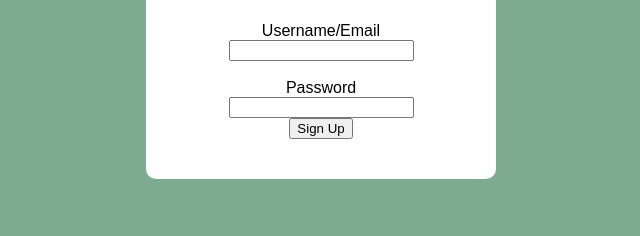
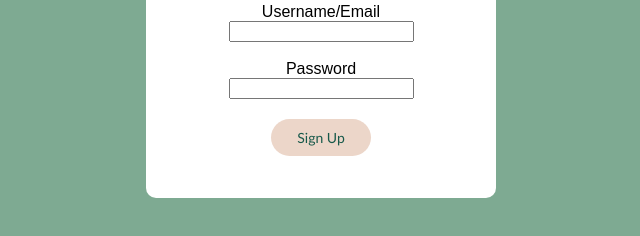
Before and after one commit to FajarAbdilah12/Tugas_PWB, a plain HTML site: page login.html in a window 1280 px wide. Shown: the part 260-496 px from the top of the page, without its empty margins (319-959 px from the left). Drawn offline with Linux system fonts and the light colour scheme.

Commit message:
Update login.html

```diff
--- a/login.html
+++ b/login.html
@@ -1,11 +1,24 @@
 <!DOCTYPE html>
 <html lang="en">
+
 <head>
   <meta charset="UTF-8">
   <meta name="viewport" content="width=device-width, initial-scale=1.0">
   <link rel="stylesheet" href="style.css">
   <title>Document</title>
 </head>
+<style>
+  button {
+    background-color: #aac8a7;
+    color: black;
+    font-size: 14px;
+    padding: 5px 5px;
+    border-radius: 5px;
+    width: 100px;
+    margin: 2px;
+    text-align: center;
+</style>
+
 <body>
   <form action="welcome.html" method="post">
     <div class="login">
@@ -16,8 +29,12 @@
       <br>
       <div><label for="password" id="pass">Password</label></div>
       <div><input type="password" id="password" required></div>
-        <div><button href="welcome.html">Sign Up</button></div>
+      <br>
+      <a href="welcome.html"><button
+          style="padding: 10px 15px; border-radius: 20px; border: none; background: #ecd6c9; color: #17594A; font-family: 'Gill Sans', 'Gill Sans MT', Calibri, 'Trebuchet MS', sans-serif;"
+          type="button">Sign Up</button></a></a>
     </div>
   </form>
 </body>
+
 </html>
```
Lines whose indentation alone changed are shown as unchanged.
